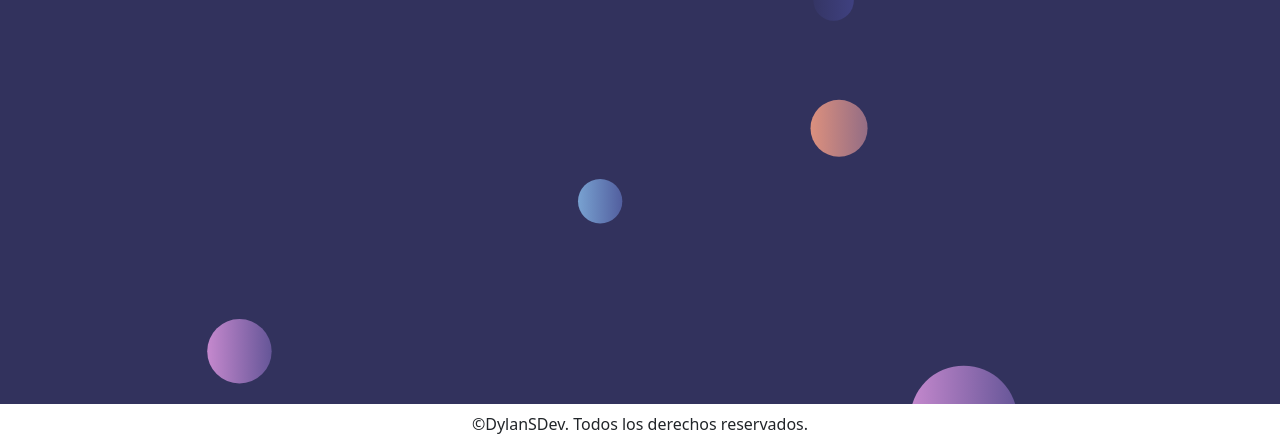
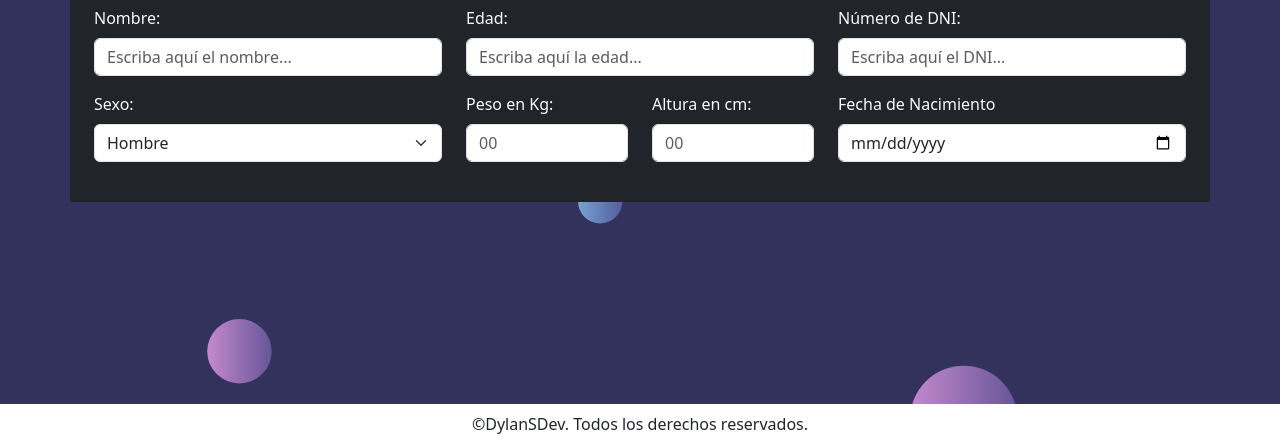
Before and after one commit to DylanSDev/generaciones, a plain HTML site: page index.html in a window 1280 px wide. Shown: the part 356-800 px from the top of the page. Drawn offline with nearby package versions, Linux system fonts and the light colour scheme.

Commit message:
Se ha agregado la sección de agregar persona

```diff
--- a/index.html
+++ b/index.html
@@ -30,7 +30,86 @@
       <h1>Generaciones</h1>
     </header>
     <main class="d-flex justify-content-center align-items-center">
-      <section class="container text-center"></section>
+      <section class="container bg-dark p-4">
+        <h2 class="text-primary mb-4">Agregar Persona</h2>
+        <!-- Grilla del formulario -->
+        <article class="row">
+          <div class="mb-3 col-md-4">
+            <label for="inputNombre" class="form-label text-light"
+              >Nombre:
+            </label>
+            <input
+              type="number"
+              class="form-control"
+              id="inputNombre"
+              placeholder="Escriba aquí el nombre..."
+            />
+          </div>
+          <div class="mb-3 col-md-4">
+            <label for="inputEdad" class="form-label text-light">Edad: </label>
+            <input
+              type="number"
+              class="form-control"
+              id="inputEdad"
+              placeholder="Escriba aquí la edad..."
+            />
+          </div>
+          <div class="mb-3 col-md-4">
+            <label for="inputDni" class="form-label text-light"
+              >Número de DNI:</label
+            >
+            <input
+              type="number"
+              class="form-control"
+              id="inputDni"
+              placeholder="Escriba aquí el DNI..."
+            />
+          </div>
+          <div class="mb-3 col-md-4 d-flex flex-column">
+            <label for="inputNombre" class="form-label text-light">Sexo:</label>
+            <select class="form-select">
+              <option value="1">Hombre</option>
+              <option value="2">Mujer</option>
+            </select>
+          </div>
+          <div class="mb-3 col-md-2">
+            <label for="inputPeso" class="form-label text-light"
+              >Peso en Kg:
+            </label>
+            <input
+              type="number"
+              class="form-control"
+              id="inputPeso"
+              placeholder="00"
+              min="0"
+            />
+          </div>
+          <div class="mb-3 col-md-2">
+            <label for="inputAltura" class="form-label text-light"
+              >Altura en cm:
+            </label>
+            <input
+              type="number"
+              class="form-control"
+              id="inputAltura"
+              placeholder="00"
+              min="80"
+            />
+          </div>
+          <div class="mb-3 col-md-4">
+            <label for="inputAltura" class="form-label text-light"
+              >Fecha de Nacimiento
+            </label>
+            <input
+              type="date"
+              class="form-control"
+              id="inputAltura"
+              placeholder="00"
+              min="80"
+            />
+          </div>
+        </article>
+      </section>
     </main>
     <footer>
       <div class="p-2 m-0 fw-medium text-center">
```
